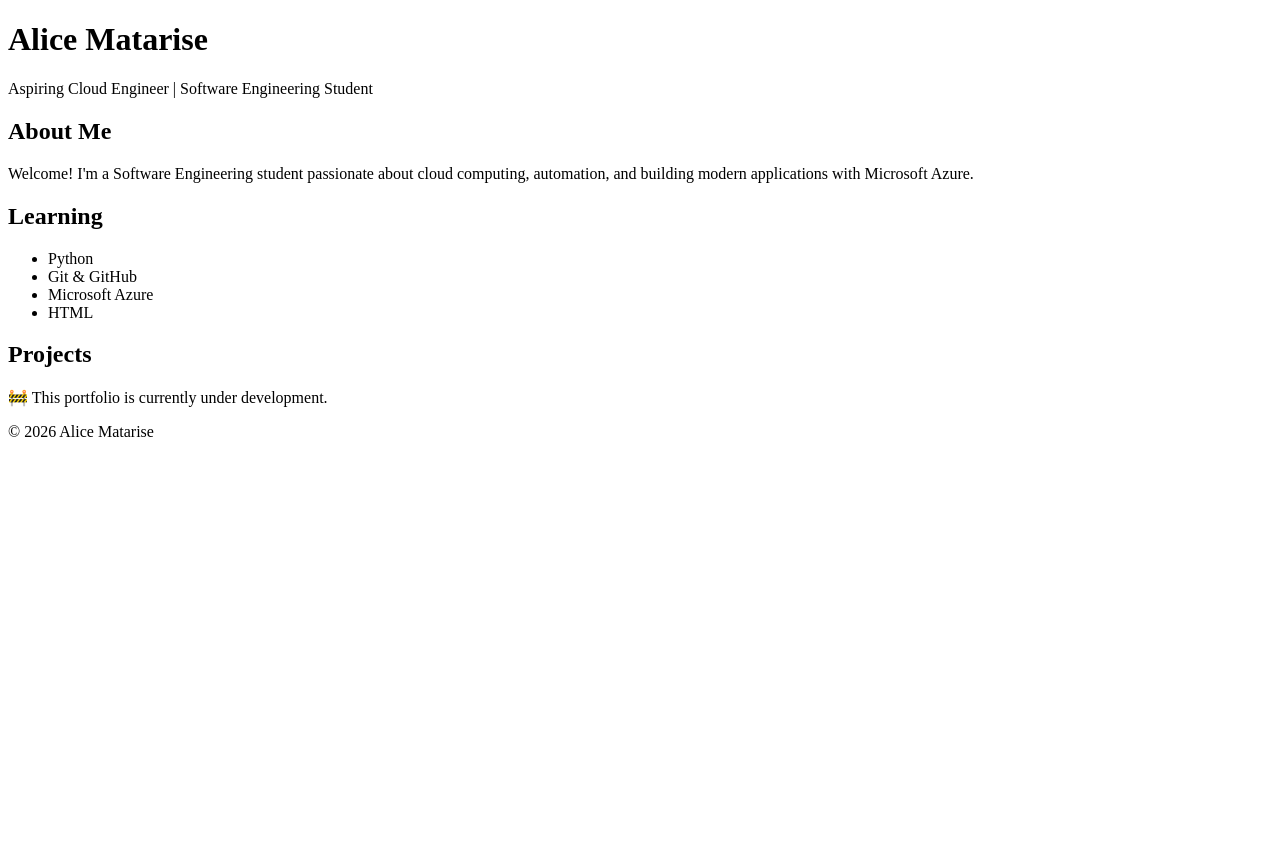
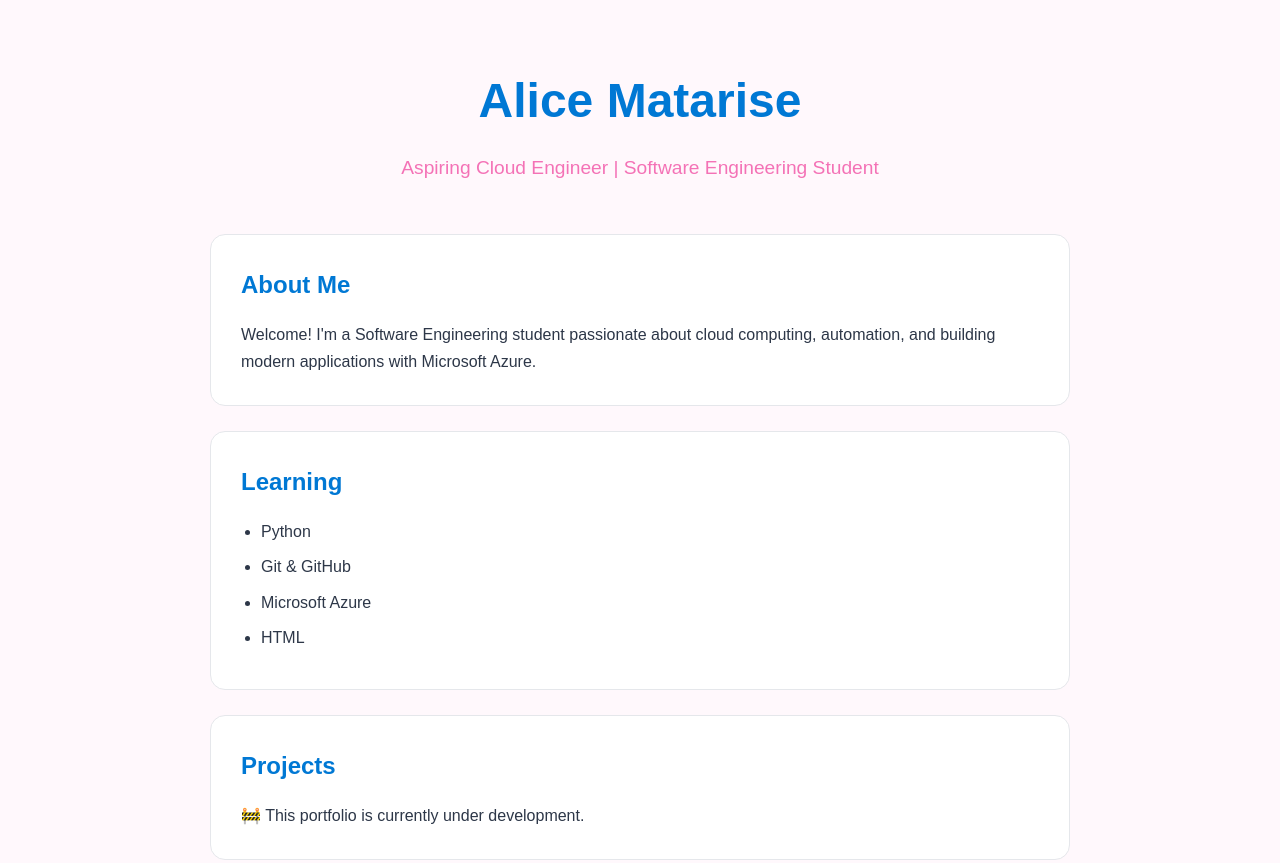
Before and after one commit to SimplyAlice/Cloud-Resume-Challenge, a plain HTML site: page index.html in a window 1280 px wide. Shown: the top 863 px of the page. Before the commit the page ends 800 px from the top, so only its background shows below. Drawn offline with Linux system fonts and the light colour scheme.

Commit message:
Improve homepage styling with modern CSS

```diff
--- /dev/null
+++ b/assets/css/styles.css
@@ -0,0 +1,79 @@
+/* ==========================
+   Global Styles
+========================== */
+
+* {
+    margin: 0;
+    padding: 0;
+    box-sizing: border-box;
+}
+
+body {
+    font-family: Arial, Helvetica, sans-serif;
+    background-color: #FFF8FC;
+    color: #2D3748;
+    max-width: 900px;
+    margin: 40px auto;
+    padding: 20px;
+    line-height: 1.7;
+}
+
+/* ==========================
+   Header
+========================== */
+
+header {
+    text-align: center;
+    margin-bottom: 50px;
+}
+
+h1 {
+    color: #0078D4;
+    font-size: 3rem;
+    margin-bottom: 10px;
+}
+
+header p {
+    color: #F472B6;
+    font-size: 1.2rem;
+}
+
+/* ==========================
+   Sections
+========================== */
+
+section {
+    background: white;
+    padding: 30px;
+    margin-bottom: 25px;
+    border-radius: 15px;
+    border: 1px solid #E5E7EB;
+    transition: transform 0.3s ease;
+}
+
+section:hover {
+    transform: translateY(-5px);
+}
+
+h2 {
+    color: #0078D4;
+    margin-bottom: 15px;
+}
+
+ul {
+    padding-left: 20px;
+}
+
+li {
+    margin-bottom: 8px;
+}
+
+/* ==========================
+   Footer
+========================== */
+
+footer {
+    text-align: center;
+    margin-top: 40px;
+    color: gray;
+}
--- a/index.html
+++ b/index.html
@@ -4,6 +4,7 @@
     <meta charset="UTF-8">
     <meta name="viewport" content="width=device-width, initial-scale=1.0">
     <title>Alice Matarise | Cloud Engineer</title>
+    <link rel="stylesheet" href="assets/css/styles.css">
 </head>
 <body>
 
```
